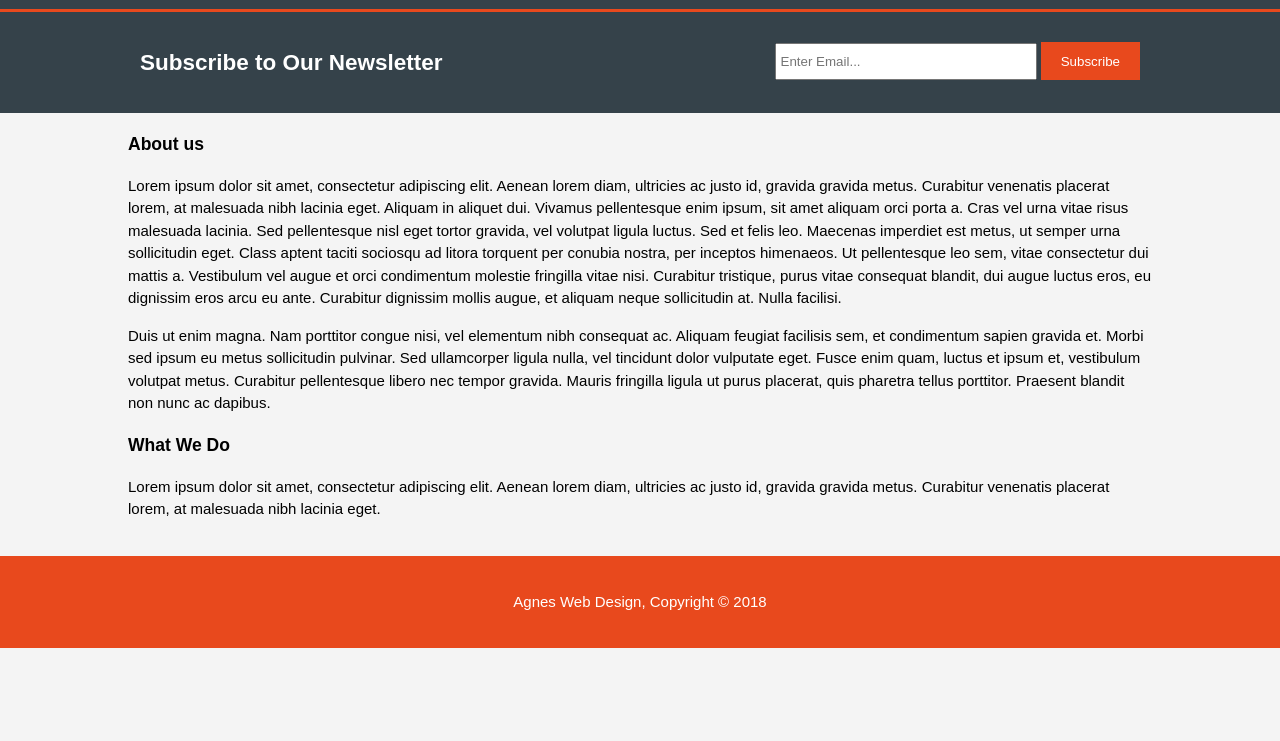
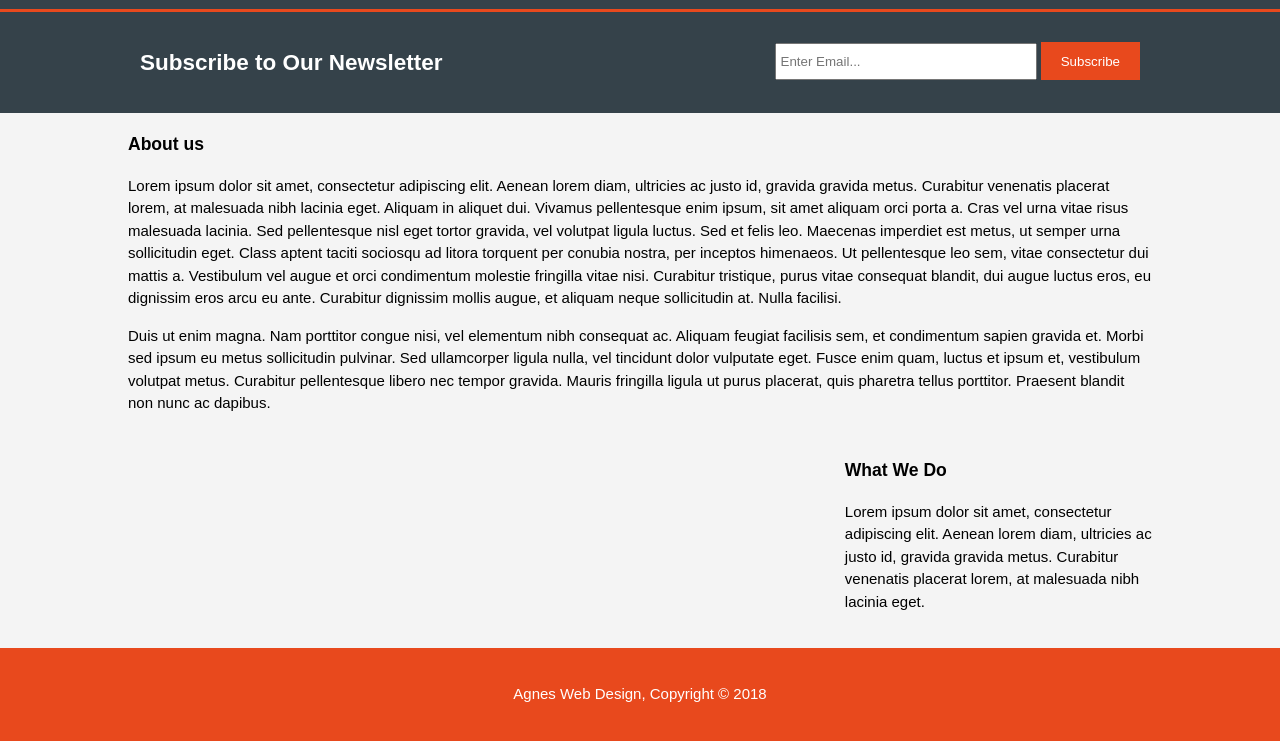
Before and after one commit to brettl1991/HTML5-Website, a plain HTML site: page about/index.html in a window 1280 px wide. Shown: the part 91-832 px from the top of the page. Before the commit the page ends 800 px from the top, so only its background shows below. Drawn offline with Linux system fonts and the light colour scheme.

Commit message:
Styling the sidebar

```diff
--- a/css/style.css
+++ b/css/style.css
@@ -130,6 +130,13 @@ header a:hover{
     width: 90px;
 }
 
+/* Sidebar */
+aside#sidebar{
+    float: right;
+    width: 30%;
+    margin-top: 10px;
+}
+
 footer{
     padding: 20px;
     margin-top: 20px;
```
Also changed, not shown: about/index.html (+1 -1 lines).
